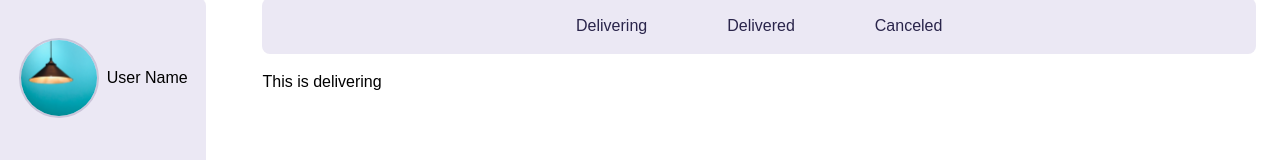
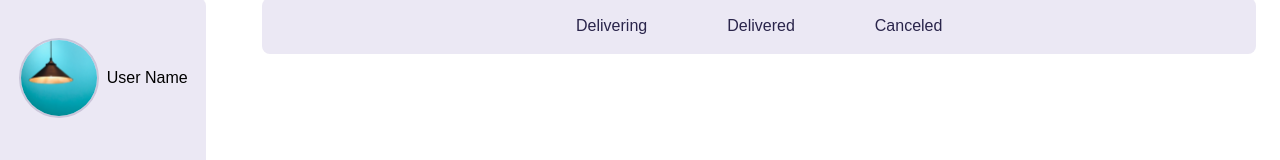
Before and after one commit to vuhuy172dh/ecommerce-website, a React (Create React App) app: page /user/account/purchases in a window 1280 px wide. Shown: the part 122-282 px from the top of the page. Built offline with nearby package versions, Linux system fonts and the light colour scheme; a web font is replaced by a local one.

Commit message:
add purchase component

```diff
--- a/src/components/canceled.jsx
+++ /dev/null
@@ -1,5 +0,0 @@
-function Canceled() {
-  return <div>This is Canceled</div>
-}
-
-export default Canceled
--- a/src/components/delivered.jsx
+++ /dev/null
@@ -1,5 +0,0 @@
-function Delivered() {
-  return <div>this is delivered</div>
-}
-
-export default Delivered
--- a/src/components/delivering.jsx
+++ /dev/null
@@ -1,5 +0,0 @@
-function Delivering() {
-  return <div>This is delivering</div>
-}
-
-export default Delivering
--- /dev/null
+++ b/src/components/purchaseItem.jsx
@@ -0,0 +1,5 @@
+function PurchaseItem() {
+  return <div>This is purchase Item</div>
+}
+
+export default PurchaseItem
--- /dev/null
+++ b/src/components/purchaseList.jsx
@@ -0,0 +1,5 @@
+function PurchaseList() {
+  return <div>This is purchase List</div>
+}
+
+export default PurchaseList
--- a/src/components/user/purchase.jsx
+++ b/src/components/user/purchase.jsx
@@ -43,15 +43,7 @@ function Purchase() {
       </nav>
 
       {/*Puchase container*/}
-      <section className="w-full">
-        {click === 0 ? (
-          <Delivering />
-        ) : click === 1 ? (
-          <Delivered />
-        ) : (
-          <Canceled />
-        )}
-      </section>
+      <section className="w-full"></section>
     </div>
   )
 }
```
